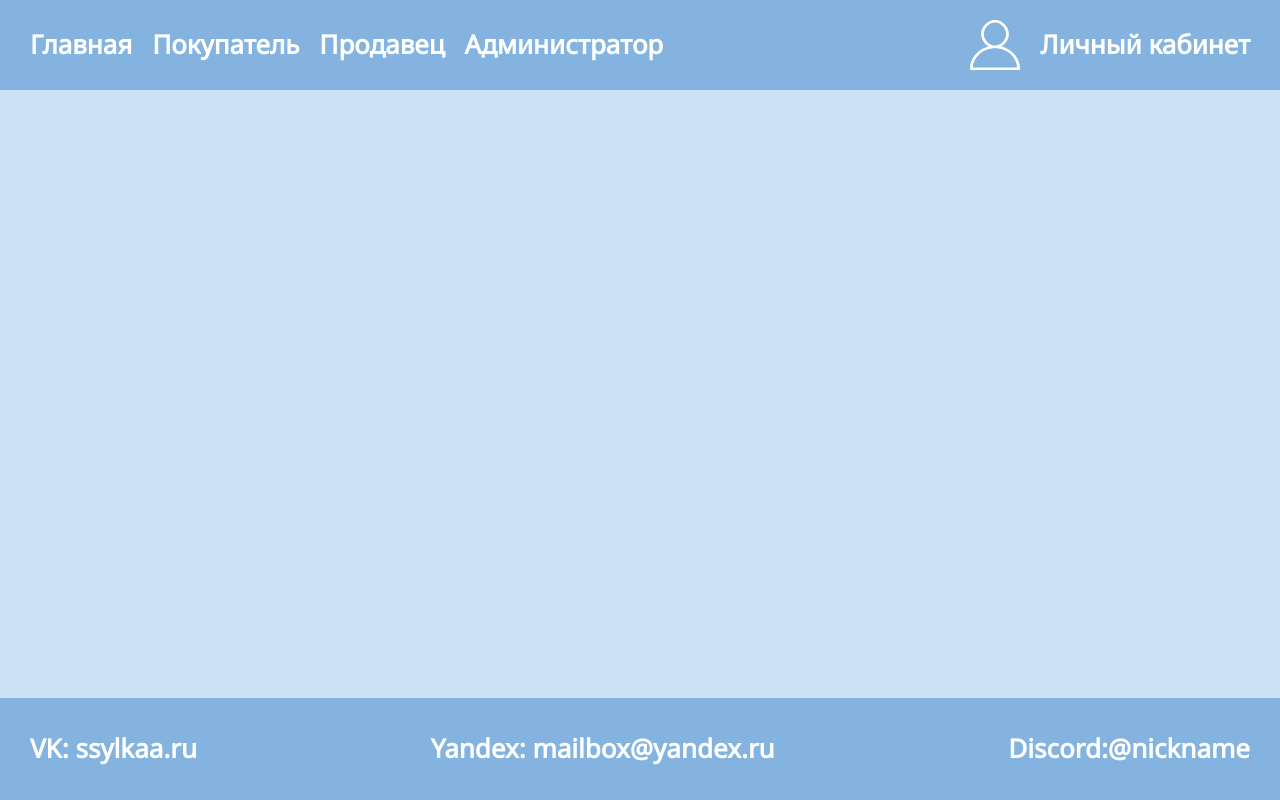
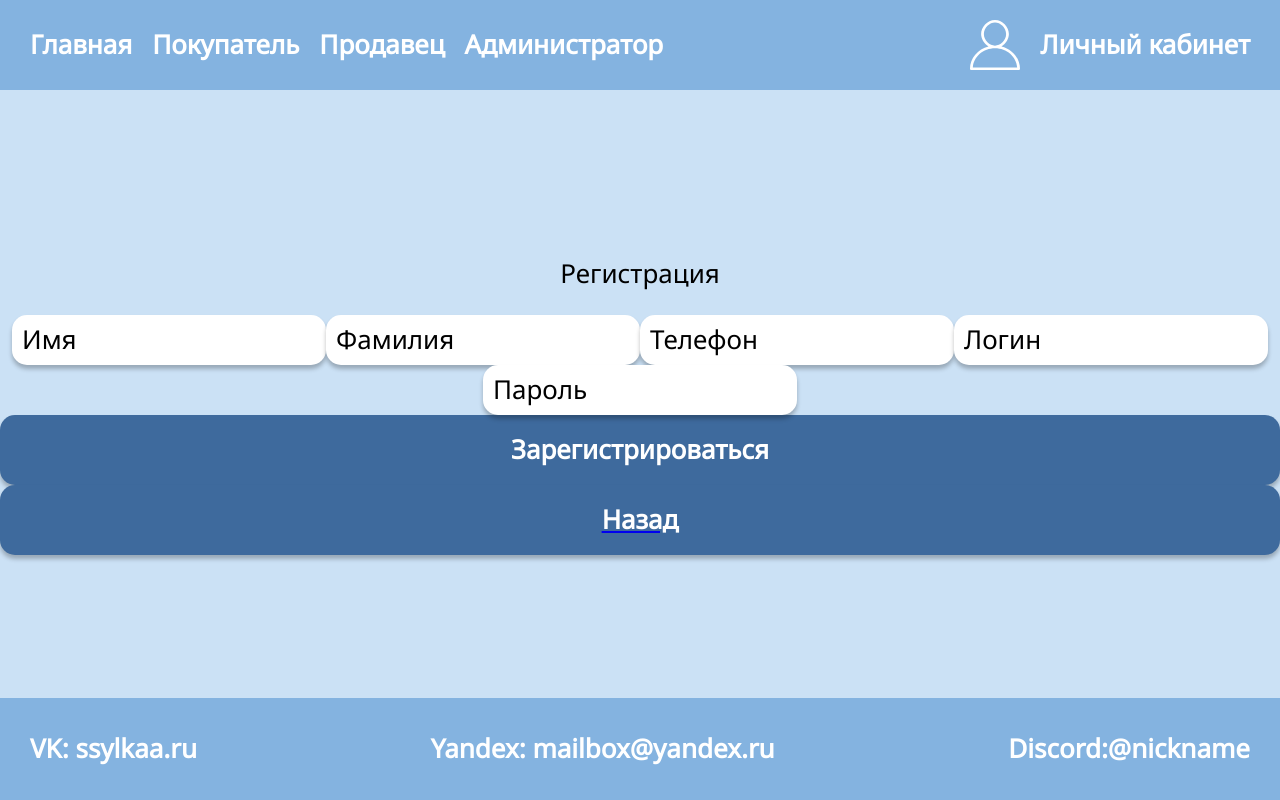
Before and after one commit to Danon12n/TSD_project, a React (Create React App) app in the folder client/: page /register in a window 1280 px wide. Built offline with nearby package versions, Linux system fonts and the light colour scheme.

Commit message:
add
Добавлены страницы регистрации и авторизации

```diff
--- a/client/package.json
+++ b/client/package.json
@@ -12,6 +12,7 @@
     "@types/react": "^18.0.26",
     "@types/react-dom": "^18.0.10",
     "@types/react-router-dom": "^5.3.3",
+    "formik": "^2.2.9",
     "jest": "^27.5.1",
     "react": "^18.2.0",
     "react-dom": "^18.2.0",
--- a/client/src/components/app/app.tsx
+++ b/client/src/components/app/app.tsx
@@ -5,6 +5,8 @@ import { MyHeader } from "../header/myheader";
 import { MyFooter } from "../footer/myfooter";
 import { HomePage } from "../../pages/home/home-page";
 import ProtectedRoute from "../protected-route/protected-route";
+import { LoginPage } from "../../pages/login/login-page";
+import { RegisterPage } from "../../pages/register/register-page";
 
 const App: FC = () => {
     return (
@@ -49,10 +51,10 @@ const App: FC = () => {
                         <></>
                     </ProtectedRoute>
                     <ProtectedRoute path='/register' exact>
-                        <></>
+                        <RegisterPage />
                     </ProtectedRoute>
                     <ProtectedRoute path='/login' exact>
-                        <></>
+                        <LoginPage />
                     </ProtectedRoute>
                 </Switch>
             </div>
--- a/client/src/components/ui/input/myinput.tsx
+++ b/client/src/components/ui/input/myinput.tsx
@@ -2,6 +2,7 @@ import { FC, HTMLInputTypeAttribute } from "react";
 import styles from "./myinput.module.css";
 
 interface MyInputProps {
+    id?: string;
     placeholder?: string;
     type?: HTMLInputTypeAttribute;
     required?: boolean;
@@ -11,6 +12,7 @@ interface MyInputProps {
 }
 
 const MyInput: FC<MyInputProps> = ({
+    id,
     placeholder,
     type,
     required,
@@ -20,6 +22,7 @@ const MyInput: FC<MyInputProps> = ({
 }) => {
     return (
         <input
+            id={id}
             type={type}
             required={required}
             name={name}
--- /dev/null
+++ b/client/src/pages/login/login-page.tsx
@@ -0,0 +1,53 @@
+import { FC } from "react";
+import { MyInput } from "../../components/ui/input/myinput";
+import { MyButton } from "../../components/ui/button/mybutton";
+import styles from "./login-page.module.css";
+import { Link } from "react-router-dom";
+import { auth } from "../../utils/user-api";
+import { useFormik } from "formik";
+
+const LoginPage: FC = () => {
+    const formik = useFormik({
+        initialValues: {
+            login: "",
+            password: "",
+        },
+        onSubmit: (values) => {
+            auth(values);
+        },
+    });
+    return (
+        <form
+            className={styles.LoginPageContent}
+            onSubmit={formik.handleSubmit}
+        >
+            <p>Авторизация</p>
+            <MyInput
+                id='login'
+                name='login'
+                type='email'
+                placeholder='Логин'
+                onChange={formik.handleChange}
+                value={formik.values.login}
+            />
+            <MyInput
+                id='password'
+                name='password'
+                type='password'
+                placeholder='Пароль'
+                onChange={formik.handleChange}
+                value={formik.values.password}
+            />
+
+            <div className={styles.buttonsWrapper}>
+                <MyButton type='submit' skin='primary'>
+                    Вход
+                </MyButton>
+                <Link className={styles.Link} to={"/register"}>
+                    <MyButton skin='primary'>Регистрация</MyButton>
+                </Link>
+            </div>
+        </form>
+    );
+};
+export { LoginPage };
--- /dev/null
+++ b/client/src/pages/register/register-page.tsx
@@ -0,0 +1,81 @@
+import { FC } from "react";
+import styles from "./register-page.module.css";
+import { MyInput } from "../../components/ui/input/myinput";
+import { MyButton } from "../../components/ui/button/mybutton";
+import { Link } from "react-router-dom";
+import { register } from "../../utils/user-api";
+import { useFormik } from "formik";
+
+const RegisterPage: FC = () => {
+    const formik = useFormik({
+        initialValues: {
+            name: "",
+            surname: "",
+            telephone: "",
+            login: "",
+            password: "",
+        },
+        onSubmit: (values) => {
+            register(values);
+        },
+    });
+    return (
+        <form
+            onSubmit={formik.submitForm}
+            className={styles.RegisterPageContent}
+        >
+            <p>Регистрация</p>
+            <div className={styles.inputsWrapper}>
+                <MyInput
+                    id='name'
+                    name='name'
+                    type='text'
+                    placeholder='Имя'
+                    value={formik.values.name}
+                    onChange={formik.handleChange}
+                />
+                <MyInput
+                    id='surname'
+                    name='surname'
+                    type='text'
+                    placeholder='Фамилия'
+                    value={formik.values.surname}
+                    onChange={formik.handleChange}
+                />
+                <MyInput
+                    id='telephone'
+                    name='telephone'
+                    type='tel'
+                    placeholder='Телефон'
+                    value={formik.values.telephone}
+                    onChange={formik.handleChange}
+                />
+                <MyInput
+                    id='login'
+                    name='login'
+                    type='email'
+                    placeholder='Логин'
+                    value={formik.values.login}
+                    onChange={formik.handleChange}
+                />
+                <MyInput
+                    id='password'
+                    name='password'
+                    type='password'
+                    placeholder='Пароль'
+                    value={formik.values.password}
+                    onChange={formik.handleChange}
+                />
+            </div>
+            <div className={styles.buttonsWrapper}>
+                <MyButton type='submit' skin='primary'>
+                    Зарегистрироваться
+                </MyButton>
+                <Link className={styles.Link} to={"/login"}>
+                    <MyButton skin='primary'>Назад</MyButton>
+                </Link>
+            </div>
+        </form>
+    );
+};
+export { RegisterPage };
```
Also changed, not shown: client/src/pages/login/login-page.module.css (added), client/src/pages/register/register-page.module.css (added), 1 other file (tests, documents, lock files or other folders).
